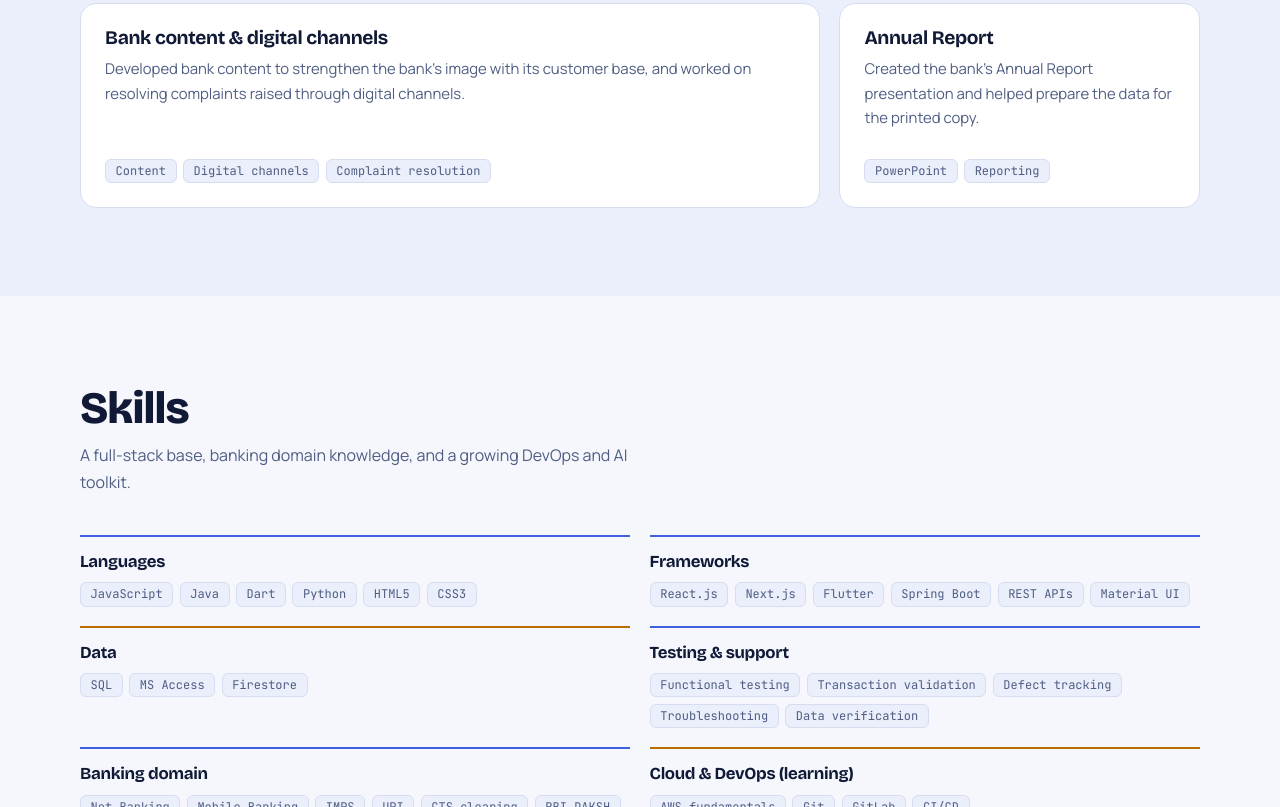
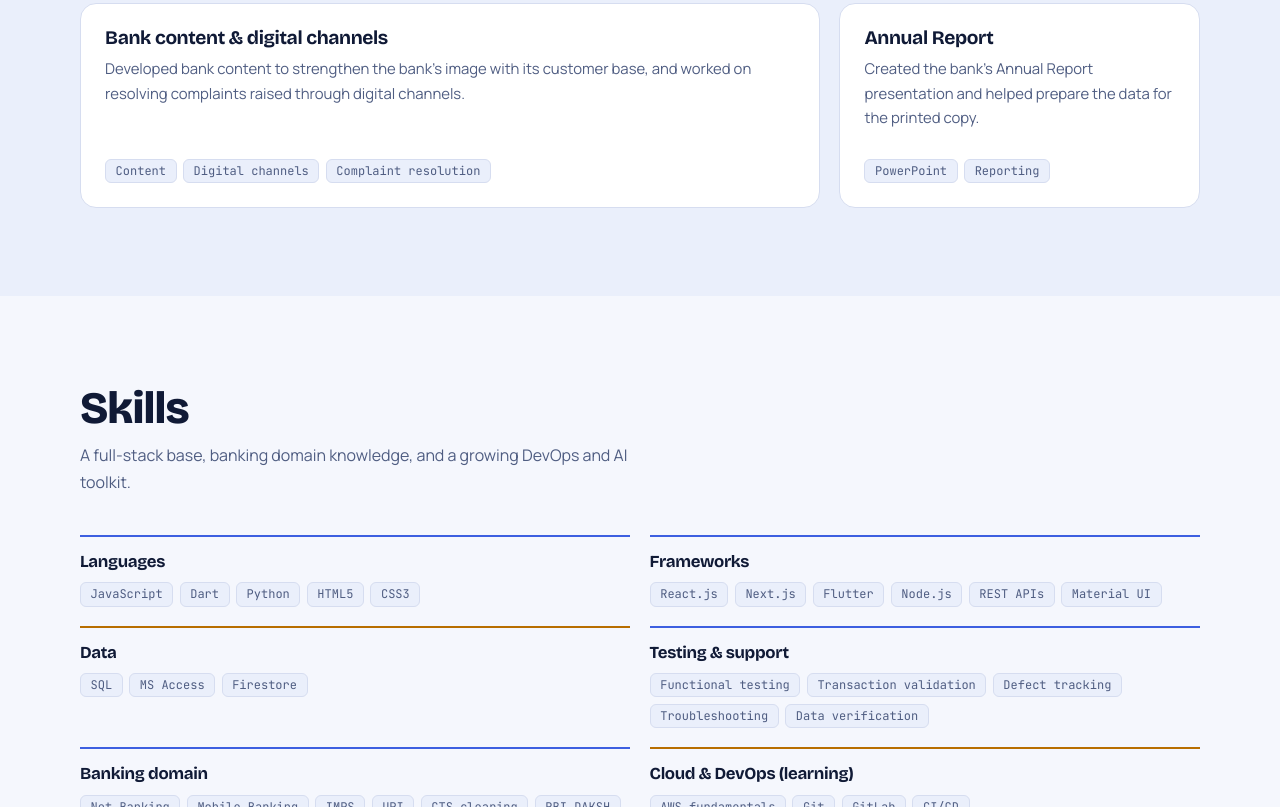
Before and after one commit to Pranavkeepway/pranavdev, a plain HTML site: page index.html in a window 1280 px wide. Shown: the part 3118-3925 px from the top of the page. Drawn offline with nearby package versions, Linux system fonts and the light colour scheme.

Commit message:
Update skills and project descriptions in index.html
Removed 'Java Spring Boot' from application features and added 'Node.js' to frameworks.

```diff
--- a/index.html
+++ b/index.html
@@ -222,7 +222,7 @@ footer .wrap{display:flex;justify-content:space-between;flex-wrap:wrap;gap:.6rem
       <li>
         <div class="meta"><h3>IT Executive &amp; Developer</h3><span class="co">Kelfos Instruments</span><time>Dec 2024 – May 2025</time></div>
         <ul>
-          <li>Built application features with React.js and Java Spring Boot.</li>
+          <li>Built application features with React.js</li>
           <li>Worked on a data logger application in Python.</li>
           <li>Supported testing, troubleshooting and functional improvements.</li>
         </ul>
@@ -308,8 +308,8 @@ footer .wrap{display:flex;justify-content:space-between;flex-wrap:wrap;gap:.6rem
     <h2>Skills</h2>
     <p class="lead">A full-stack base, banking domain knowledge, and a growing DevOps and AI toolkit.</p>
     <div class="skills">
-      <div class="sk"><h3>Languages</h3><div class="tags"><span>JavaScript</span><span>Java</span><span>Dart</span><span>Python</span><span>HTML5</span><span>CSS3</span></div></div>
-      <div class="sk"><h3>Frameworks</h3><div class="tags"><span>React.js</span><span>Next.js</span><span>Flutter</span><span>Spring Boot</span><span>REST APIs</span><span>Material UI</span></div></div>
+      <div class="sk"><h3>Languages</h3><div class="tags"><span>JavaScript</span><span>Dart</span><span>Python</span><span>HTML5</span><span>CSS3</span></div></div>
+      <div class="sk"><h3>Frameworks</h3><div class="tags"><span>React.js</span><span>Next.js</span><span>Flutter</span><span>Node.js</span><span>REST APIs</span><span>Material UI</span></div></div>
       <div class="sk"><h3>Data</h3><div class="tags"><span>SQL</span><span>MS Access</span><span>Firestore</span></div></div>
       <div class="sk"><h3>Testing &amp; support</h3><div class="tags"><span>Functional testing</span><span>Transaction validation</span><span>Defect tracking</span><span>Troubleshooting</span><span>Data verification</span></div></div>
       <div class="sk"><h3>Banking domain</h3><div class="tags"><span>Net Banking</span><span>Mobile Banking</span><span>IMPS</span><span>UPI</span><span>CTS clearing</span><span>RBI DAKSH</span></div></div>
```
